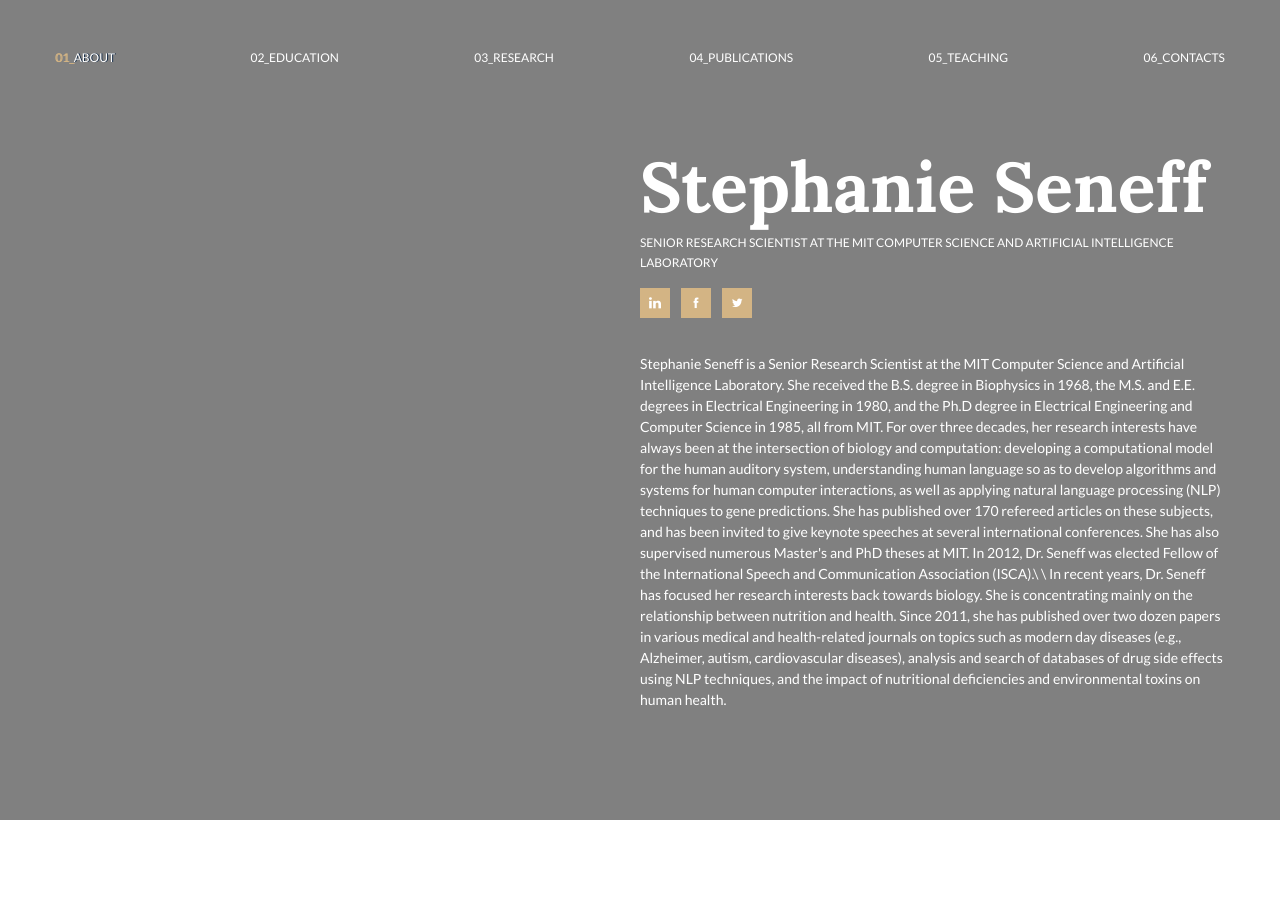
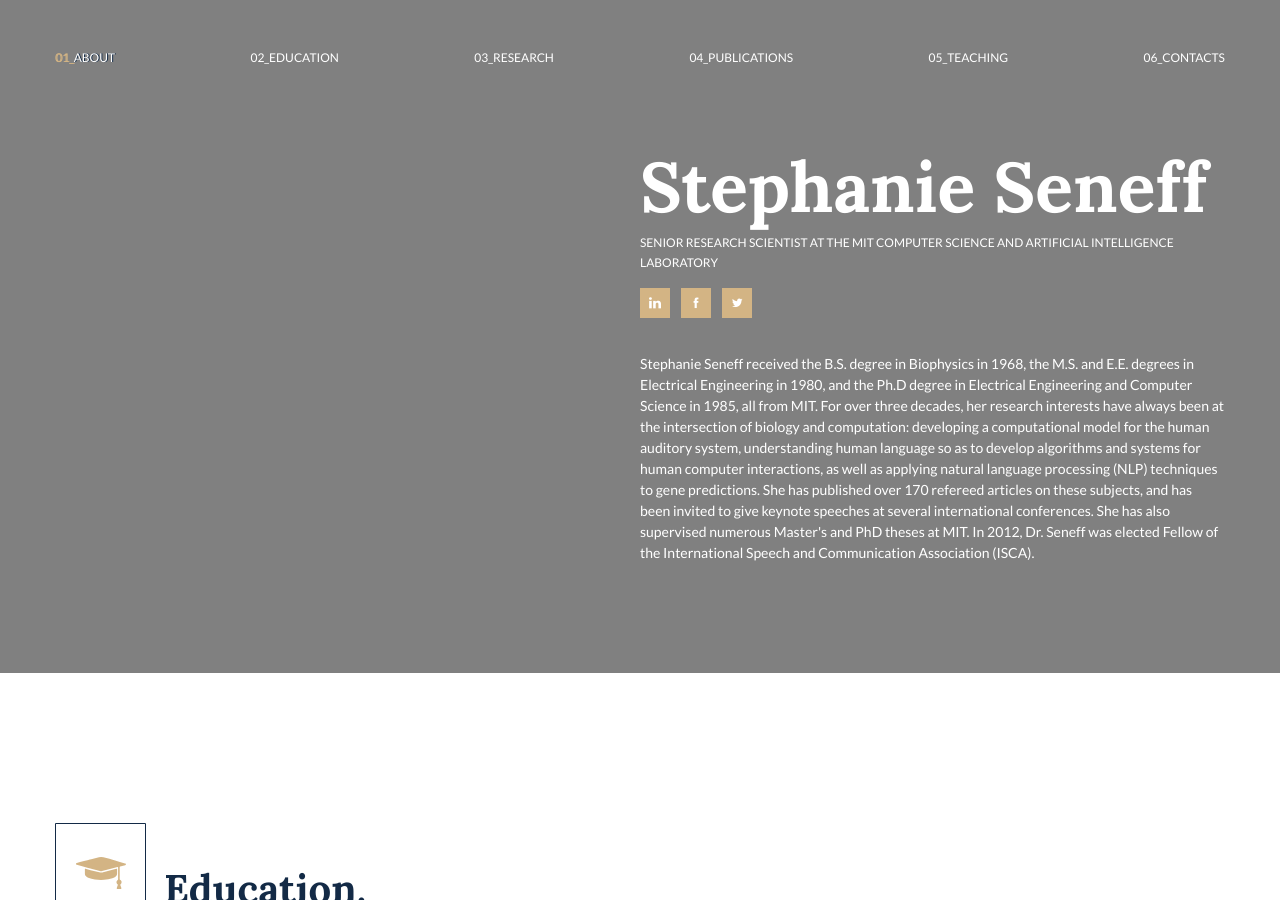
Before and after one commit to seneffwebdev/seneff, a Jekyll site: the page built from index.markdown, in a window 1280 px wide and 900 px high. Built offline with Jekyll 4.4.1, drawn with Linux system fonts in a browser that asks for light colours; some web fonts are replaced.

Commit message:
Update Pages “home”

```diff
--- a/_data/home.yml
+++ b/_data/home.yml
@@ -4,30 +4,23 @@
 linkedin: ""
 facebook: ""
 twitter: ""
-description: >-
-  Stephanie Seneff is a Senior Research Scientist at the MIT Computer Science
-  and Artificial Intelligence Laboratory. She received the B.S. degree in
-  Biophysics in 1968, the M.S. and E.E. degrees in Electrical Engineering in
-  1980, and the Ph.D degree in Electrical Engineering and Computer Science in
-  1985, all from MIT. For over three decades, her research interests have always
-  been at the intersection of biology and computation: developing a
-  computational model for the human auditory system, understanding human
-  language so as to develop algorithms and systems for human computer
-  interactions, as well as applying natural language processing (NLP) techniques
-  to gene predictions. She has published over 170 refereed articles on these
-  subjects, and has been invited to give keynote speeches at several
-  international conferences. She has also supervised numerous Master's and PhD
-  theses at MIT. In 2012, Dr. Seneff was elected Fellow of the International
-  Speech and Communication Association (ISCA).\
-
-  \
-
-  In recent years, Dr. Seneff has focused her research interests back towards biology. She is concentrating mainly on the relationship between nutrition and health. Since 2011, she has published over two dozen papers in various medical and health-related journals on topics such as modern day diseases (e.g., Alzheimer, autism, cardiovascular diseases), analysis and search of databases of drug side effects using NLP techniques, and the impact of nutritional deficiencies and environmental toxins on human health.
+description: "Stephanie Seneff received the B.S. degree in Biophysics in 1968,
+  the M.S. and E.E. degrees in Electrical Engineering in 1980, and the Ph.D
+  degree in Electrical Engineering and Computer Science in 1985, all from MIT.
+  For over three decades, her research interests have always been at the
+  intersection of biology and computation: developing a computational model for
+  the human auditory system, understanding human language so as to develop
+  algorithms and systems for human computer interactions, as well as applying
+  natural language processing (NLP) techniques to gene predictions. She has
+  published over 170 refereed articles on these subjects, and has been invited
+  to give keynote speeches at several international conferences. She has also
+  supervised numerous Master's and PhD theses at MIT. In 2012, Dr. Seneff was
+  elected Fellow of the International Speech and Communication Association
+  (ISCA)."
 cvdownload: "-"
 email: seneff@csail.mit.edu
 skype: ""
 address: |-
-  Stephanie Seneff\
   Rm G-438 MIT Stata Center\
   32 Vassar Street\
   Cambridge, MA 02139 USA
```
